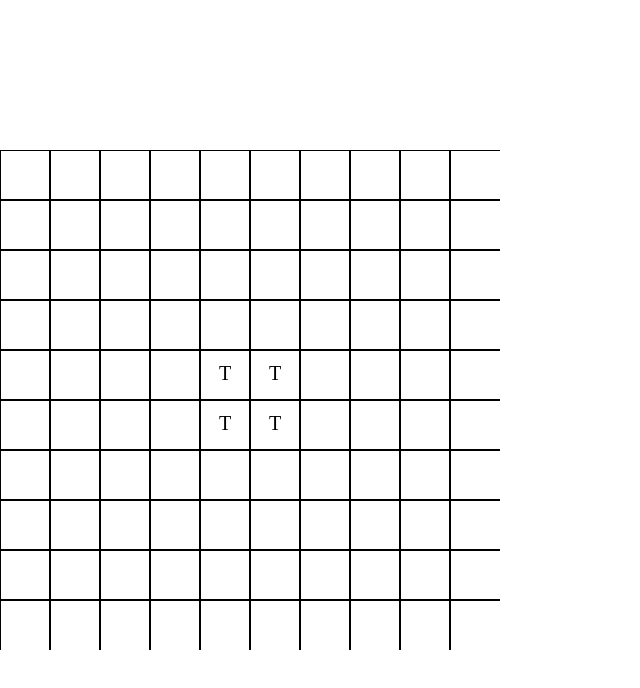
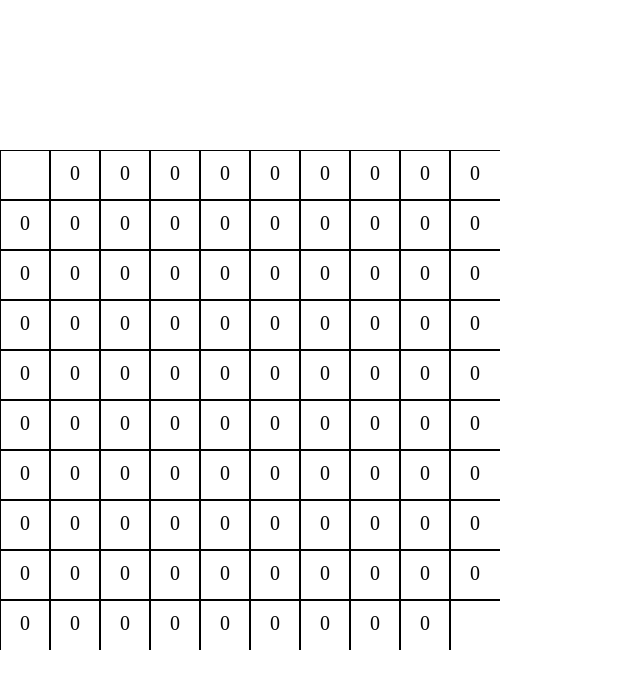
Before and after one commit to Abhinav-Chdhary/Minesweeper, a website built with Vite: page index.html in a window 1280 px wide. Both pictures are taken after a click on the element 250 px from the left and 400 px from the top of the page. Shown: the whole page, without its empty margins (0-640 px from the left). Built offline with nearby package versions, Linux system fonts and the light colour scheme.

Commit message:
reveal using BFS from click

```diff
--- a/index.html
+++ b/index.html
@@ -7,6 +7,6 @@
     <title>Vite App</title>
   </head>
   <body>
-    <canvas id="canvas" width="800" height="600"></canvas>
+    <canvas id="canvas"></canvas>
   </body>
 </html>
--- a/main.js
+++ b/main.js
@@ -1,4 +1,5 @@
 import { redraw, getRelativeMousePosition } from "./scripts/util";
+import { handleClickReveal } from "./scripts/revealer";
 import Cell from "./scripts/cell";
 import "./style.css";
 
@@ -18,22 +19,13 @@ window.onload = function () {
       grid[i][j] = new Cell(side * i, side * j, side);
     }
   }
+  grid[0][0].setText("3");
+  grid[n - 1][n - 1].setText("3");
 
   canvas.onclick = function (e) {
     let mouse = getRelativeMousePosition(e, canvas);
-    handleClickReveal(grid, mouse, context);
+    handleClickReveal(grid, mouse, context, n);
   };
 
   redraw(context, grid, n);
 };
-
-function handleClickReveal(grid, mouse, context) {
-  for (let i = 0; i < n; i++) {
-    for (let j = 0; j < n; j++) {
-      if (grid[i][j].isCell(mouse.x, mouse.y)) {
-        grid[i][j].setReveal();
-      }
-    }
-  }
-  redraw(context, grid, n);
-}
--- a/scripts/cell.js
+++ b/scripts/cell.js
@@ -3,7 +3,7 @@ export default class Cell {
     this.x = x;
     this.y = y;
     this.side = side;
-    this.text = "T";
+    this.text = "0";
     this.isRevealed = false;
   }
   drawCell(context) {
@@ -37,7 +37,10 @@ export default class Cell {
       py <= this.y + this.side
     );
   }
-  setReveal(){
+  setReveal() {
     this.isRevealed = true;
   }
+  setText(text) {
+    this.text = text;
+  }
 }
--- /dev/null
+++ b/scripts/revealer.js
@@ -0,0 +1,44 @@
+import { redraw } from "./util";
+
+let directionX = [-1, -1, 0, 1, 1, 1, 0, -1];
+let directionY = [0, 1, 1, 1, 0, -1, -1, -1];
+
+function bfs(r, w, grid, n) {
+  const visited = Array.from({ length: n }, () => Array(n).fill(false));
+  let queue = [{ row: r, col: w }];
+
+  //bfs
+  while (queue.length > 0) {
+    const curr = queue.shift();
+    visited[curr.row][curr.col] = true;
+    // if blank then reveal
+    if (grid[curr.row][curr.col].text == "0")
+      grid[curr.row][curr.col].setReveal();
+    // go in all directions
+    for (let i = 0; i < 8; i++) {
+      let newRow = curr.row + directionX[i];
+      let newCol = curr.col + directionY[i];
+      if (
+        newRow >= 0 &&
+        newCol >= 0 &&
+        newRow < n &&
+        newCol < n &&
+        !visited[newRow][newCol]
+      ) {
+        queue.push({ row: newRow, col: newCol });
+      }
+    }
+  }
+}
+
+export function handleClickReveal(grid, mouse, context, n) {
+  for (let i = 0; i < n; i++) {
+    for (let j = 0; j < n; j++) {
+      if (grid[i][j].isCell(mouse.x, mouse.y)) {
+        grid[i][j].setReveal();
+        bfs(i, j, grid, n);
+      }
+    }
+  }
+  redraw(context, grid, n);
+}
```
